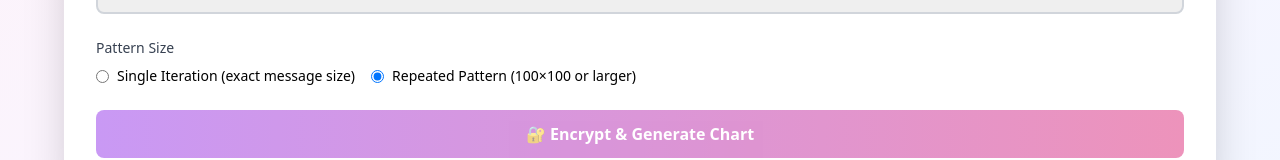
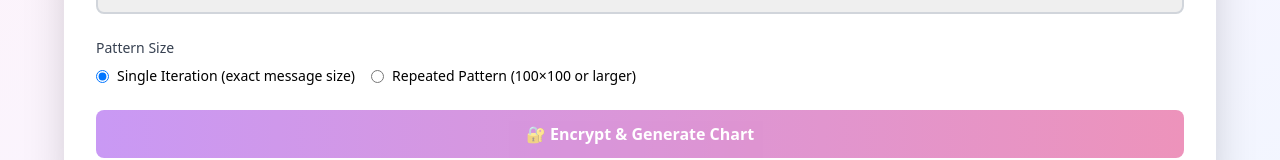
Before and after one commit to chelseanorrgard/crypto-knit, a React (Create React App) app: page / in a window 1280 px wide. Shown: the part 388-548 px from the top of the page. Built offline with nearby package versions, Linux system fonts and the light colour scheme.

Commit message:
Modified toggle default

```diff
--- a/src/App.js
+++ b/src/App.js
@@ -196,7 +196,7 @@ const KnittingChart = () => {
   const [encrypted, setEncrypted] = useState('');
   const [binary, setBinary] = useState('');
   const [chart, setChart] = useState([]);
-  const [repeatPattern, setRepeatPattern] = useState(true);
+  const [repeatPattern, setRepeatPattern] = useState(false);
   const [gridSize, setGridSize] = useState({ rows: 0, cols: 0 });
 
   const handleEncrypt = () => {
```
